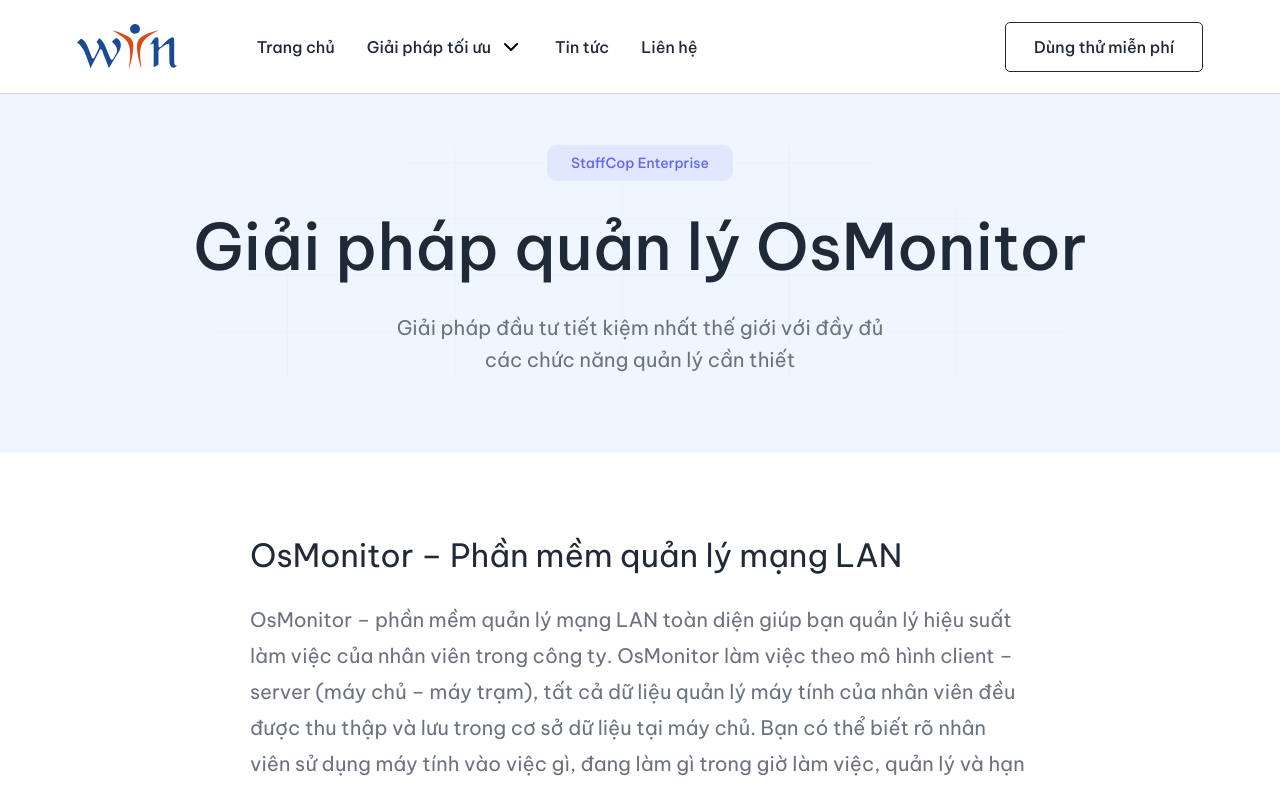
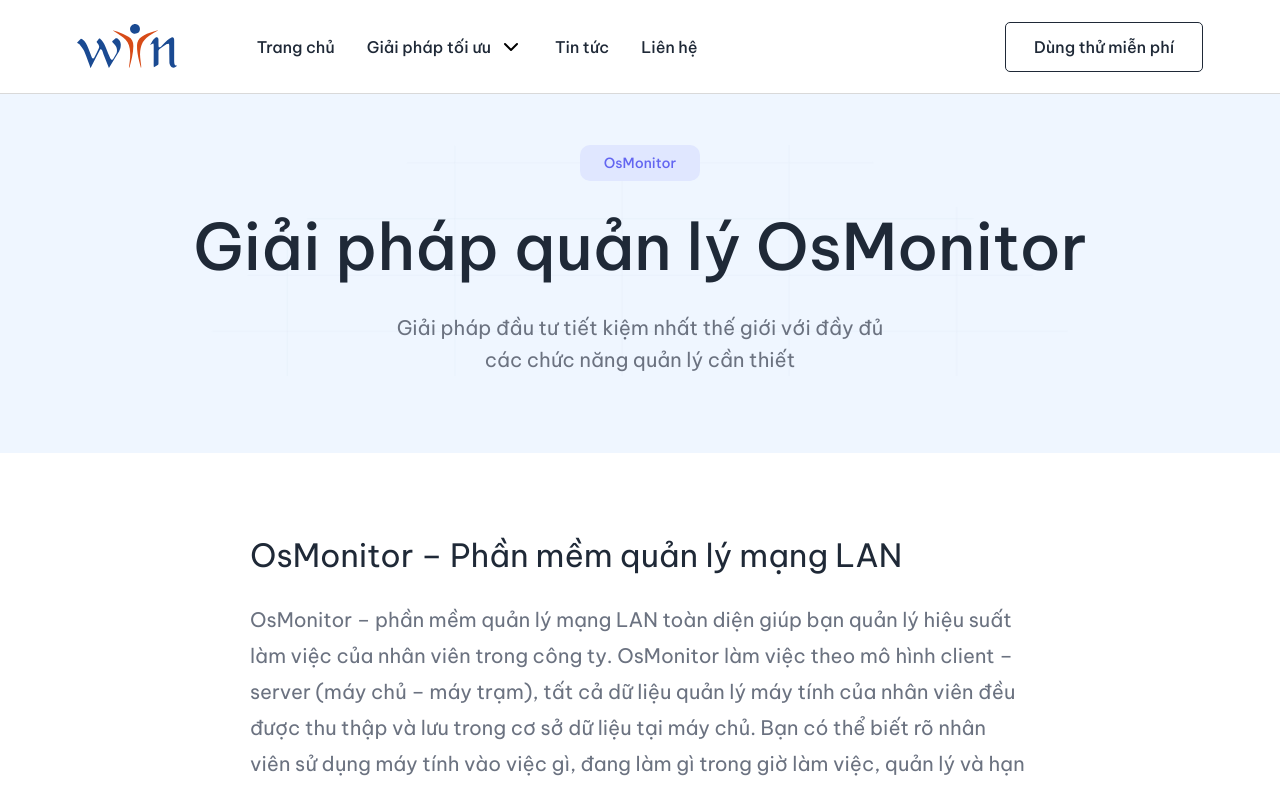
Before and after one commit to Fuocc/quanlynhanvien, a React (Vite) app in the folder frontend/: page /giai-phap-giam-sat-trung-quoc in a window 1280 px wide. Shown: the top 787 px of the page. Built offline with nearby package versions, Linux system fonts and the light colour scheme.

Commit message:
fix: tag on Osmonitor page

```diff
--- a/frontend/src/pages/OsMonitorPage.jsx
+++ b/frontend/src/pages/OsMonitorPage.jsx
@@ -1,5 +1,4 @@
 import { assets, osmonitorSlides } from "../assets/assets";
-import Cards from "../components/Cards";
 import ContactForm from "../components/ContactForm";
 import ImageSlider from "../components/ImageSlider";
 import OtherSolutions from "../components/OtherSolutions";
@@ -14,7 +13,7 @@
                     className="relative lg:w-max flex flex-col items-center gap-6 content-width bg-cover"
                     style={{ backgroundImage: `url(${assets.heroDecor})` }}
                 >
-                    <Tag isFilled>StaffCop Enterprise</Tag>
+                    <Tag isFilled>OsMonitor</Tag>
                     <h1 className="max-w-225 color-black font-medium lg:text-[64px] leading-[1.3em] text-center md:text-[48px] text-[36px]">
                         Giải pháp quản lý OsMonitor
                     </h1>
```
